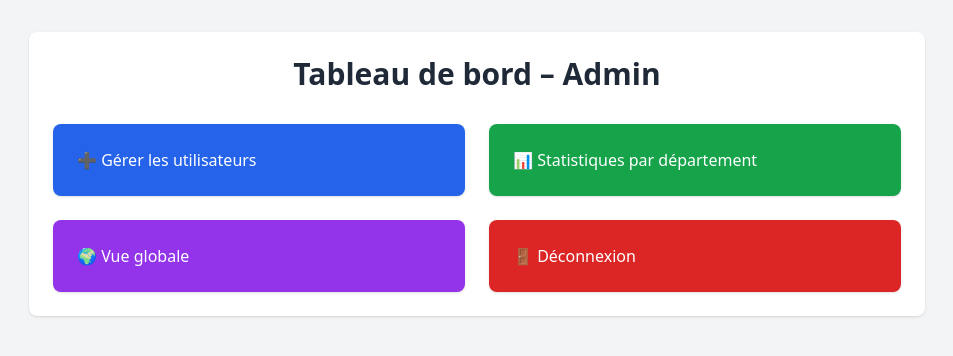
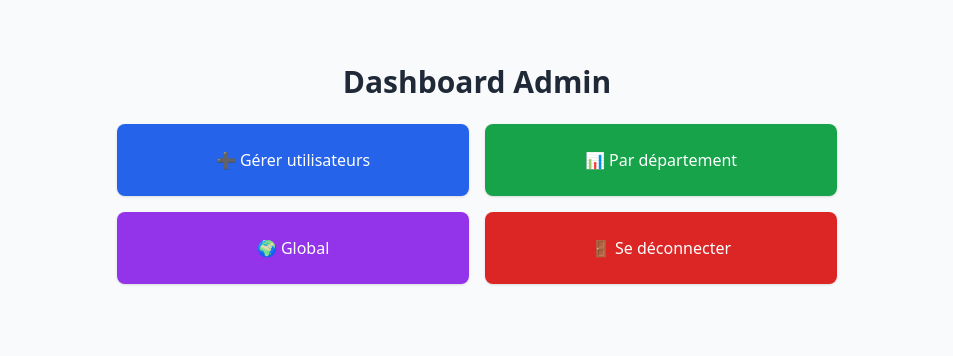
Before and after one commit to allanbavajee/CheminDeGarde, a Next.js app: page /admin/dashboard in a window 1280 px wide. Shown: the top 356 px of the page, without its empty margins (163-1116 px from the left). Built offline with nearby package versions, Linux system fonts and the light colour scheme.

Commit message:
Update page.tsx

```diff
--- a/app/admin/dashboard/page.tsx
+++ b/app/admin/dashboard/page.tsx
@@ -3,45 +3,37 @@ import Link from "next/link";
 
 export default function AdminDashboard() {
   return (
-    <div className="min-h-screen bg-gray-100 p-8">
-      <div className="max-w-4xl mx-auto bg-white shadow rounded-lg p-6">
-        <h1 className="text-3xl font-bold text-center mb-8">
-          Tableau de bord – Admin
-        </h1>
+    <div className="max-w-3xl mx-auto mt-10 p-6 space-y-6">
+      <h1 className="text-3xl font-bold text-center">Dashboard Admin</h1>
 
-        <div className="grid grid-cols-1 md:grid-cols-2 gap-6">
-          {/* 🔹 Ajouter un utilisateur */}
+      <div className="grid grid-cols-1 sm:grid-cols-2 gap-4">
         <Link
           href="/admin"
-            className="p-6 bg-blue-600 text-white rounded-lg shadow hover:bg-blue-700 transition"
+          className="p-6 bg-blue-600 text-white rounded-lg shadow hover:bg-blue-700 transition text-center"
         >
-            ➕ Gérer les utilisateurs
+          ➕ Gérer utilisateurs
         </Link>
 
-          {/* 🔹 Voir les stats par département */}
         <Link
-            href="/admin/stats"
-            className="p-6 bg-green-600 text-white rounded-lg shadow hover:bg-green-700 transition"
+          href="/admin/departements"
+          className="p-6 bg-green-600 text-white rounded-lg shadow hover:bg-green-700 transition text-center"
         >
-            📊 Statistiques par département
+          📊 Par département
         </Link>
 
-          {/* 🔹 Vue globale */}
         <Link
           href="/admin/global"
-            className="p-6 bg-purple-600 text-white rounded-lg shadow hover:bg-purple-700 transition"
+          className="p-6 bg-purple-600 text-white rounded-lg shadow hover:bg-purple-700 transition text-center"
         >
-            🌍 Vue globale
+          🌍 Global
         </Link>
 
-          {/* 🔹 Déconnexion */}
         <Link
-            href="/logout"
-            className="p-6 bg-red-600 text-white rounded-lg shadow hover:bg-red-700 transition"
+          href="/login"
+          className="p-6 bg-red-600 text-white rounded-lg shadow hover:bg-red-700 transition text-center"
         >
-            🚪 Déconnexion
+          🚪 Se déconnecter
         </Link>
-        </div>
       </div>
     </div>
   );
```
Lines whose indentation alone changed are shown as unchanged.
